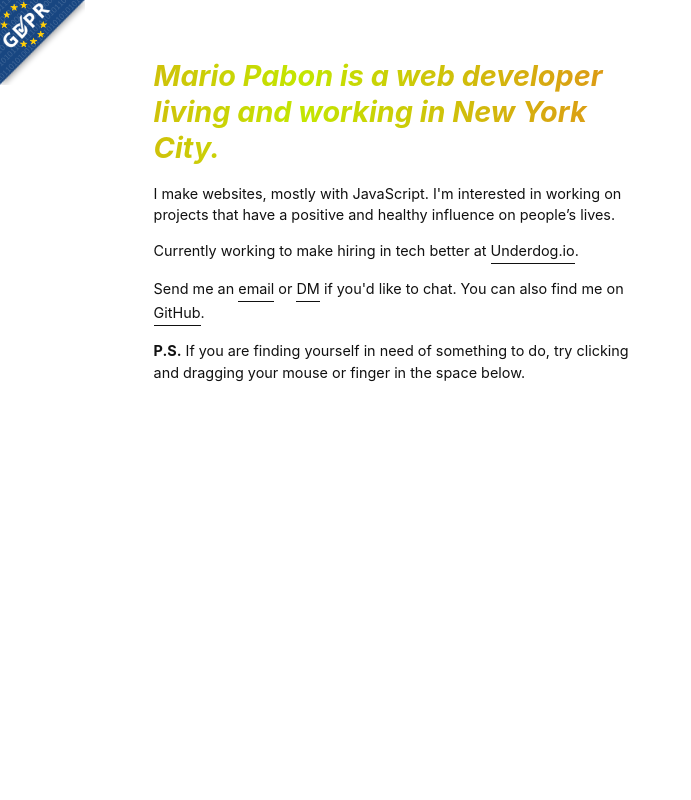
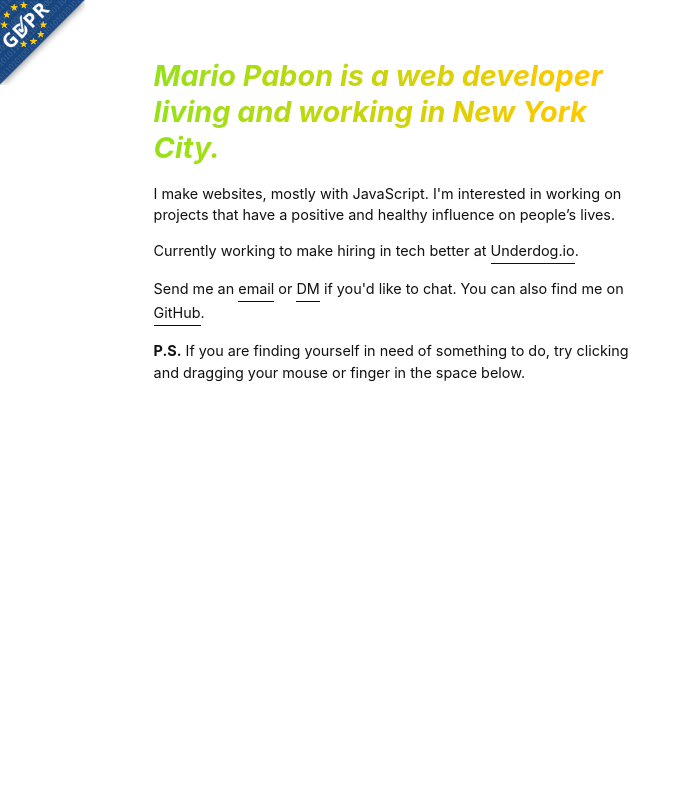
Before and after one commit to realplatanopapi/mariopabon.com, a PHP site: page / in a window 1280 px wide. Shown: the whole page, without its empty margins (0-691 px from the left). Run offline with PHP 8.4, Linux system fonts and the light colour scheme.

Commit message:
Play with colors

```diff
--- a/styles.css
+++ b/styles.css
@@ -1,11 +1,11 @@
 :root {
-  --lit-blue: #420fff;
-  --mango-red: rgb(255, 50, 50);
-  --mango-green: rgb(195, 230, 0);
+  --mango-red: rgb(255, 75, 50);
+  --mango-orange: rgb(255, 200, 0);
+  --mango-green: rgb(150, 225, 25);
 }
 
 ::selection {
-  background-color: var(--lit-blue);
+  background-color: var(--mango-green);
   color: #fff;
   -webkit-text-fill-color: #fff;
 }
@@ -106,9 +106,12 @@ h2 {
   background-image: linear-gradient(
     to right,
     var(--mango-red),
+    var(--mango-orange) 5%,
     var(--mango-green) 15%,
     var(--mango-red),
+    var(--mango-orange),
     var(--mango-green),
+    var(--mango-orange),
     var(--mango-red)
   );
   background-size: 200vw 100%;
@@ -155,7 +158,7 @@ a {
 }
 
 a:hover {
-  border-bottom-color: var(--lit-blue);
+  border-bottom-color: var(--mango-green);
   border-bottom-width: 2px;
   padding-bottom: 0;
 }
```
